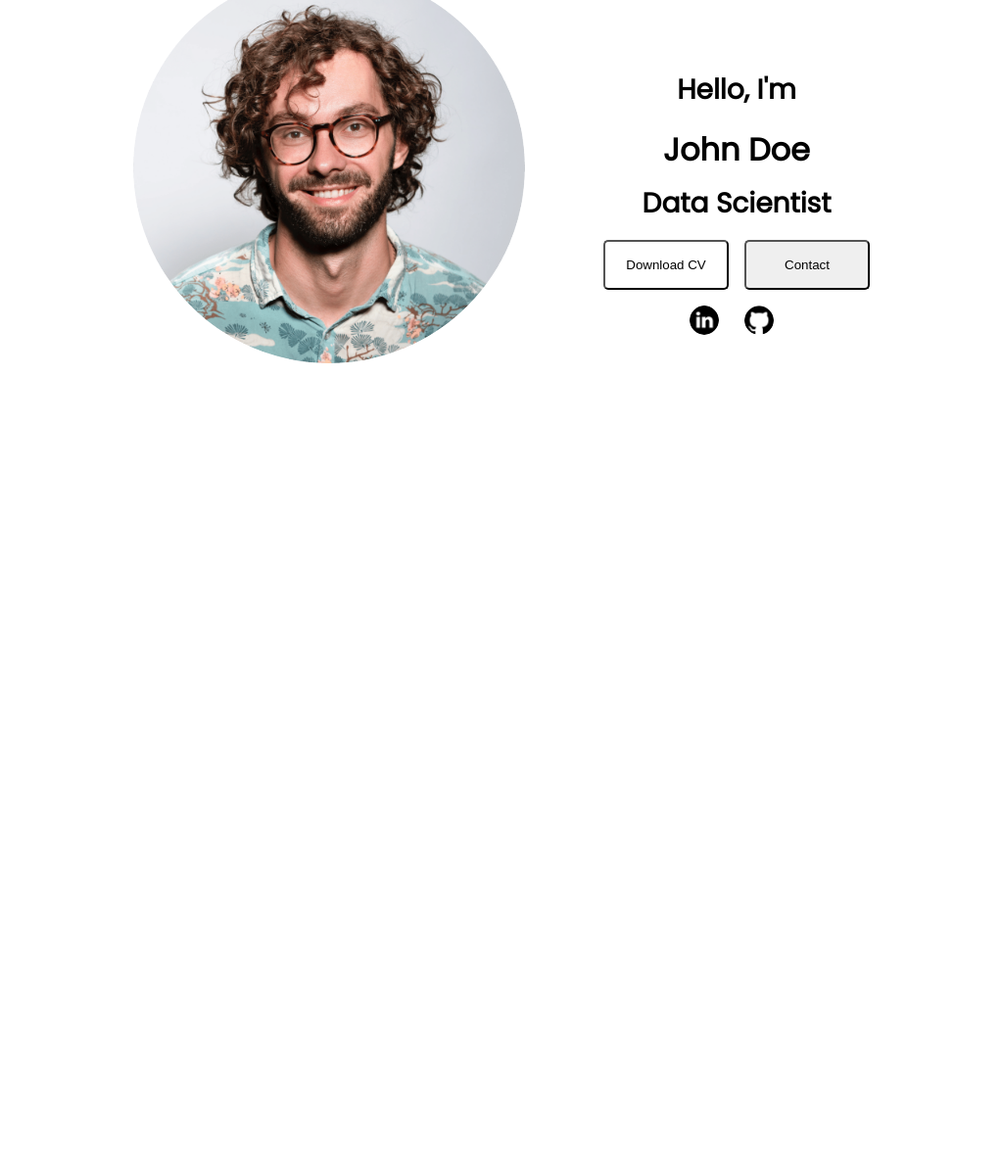
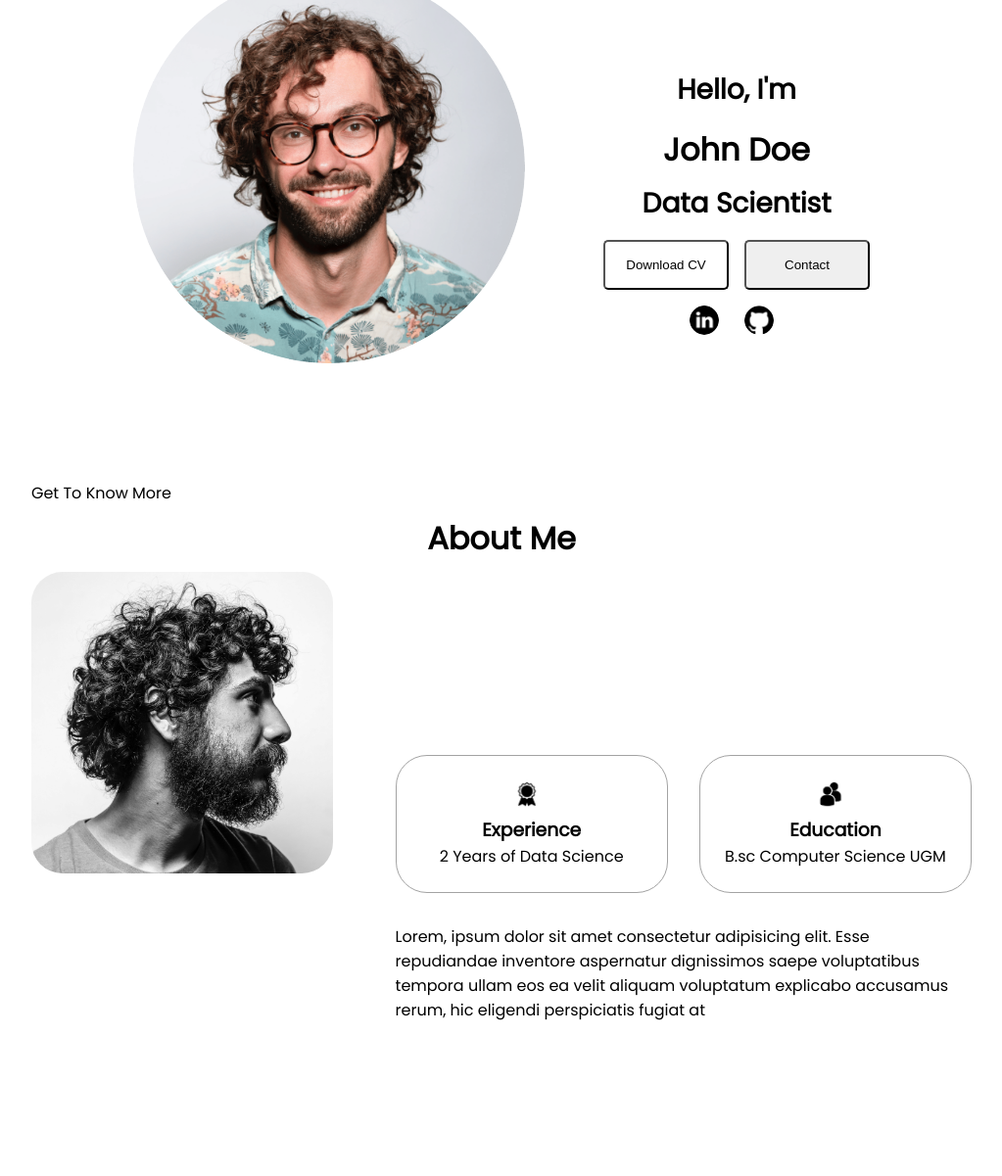
Before and after one commit to kbdp1305/personal-website, a plain HTML site: page index.html in a window 1280 px wide. Shown: the part 285-1486 px from the top of the page at 98% size, without its empty margins (128-1151 px from the left). Before the commit the page ends 800 px from the top, so only its background shows below. Drawn offline with Linux system fonts and the light colour scheme.

Commit message:
done aboutme

```diff
--- a/index.html
+++ b/index.html
@@ -57,11 +57,44 @@
                 <img src="./assets/linkedin.png" alt="My Linkedin Profile"
                 class="icon" onclick="location.href='https://www.linkedin.com/in/dharma-putra1305/'">
                 <img src="./assets/github.png" alt="My Linkedin Profile"
-                class="icon" onclick="location.href='https://github.com/kbdp1305'">
+                class="icon" onclick="location.href='https://github.com/kbdp1305'"/>
 
             </div>
         </div>
     </section>
+    <section id="about">
+        <p class="section_text_p1">Get To Know More</p>
+        <h1 class ="title">About Me</h1>
+        <div class="section-container">
+            <div class="section_pic-containers">
+                <img src="./assets/about-pic.png" alt="Profile Picture" class="about-pic"/>
+
+            </div>
+            <div class="about-details-container">
+                <div class="about-containers">
+                    <div class="details-container">
+                        <img src="./assets/experience.png" alt="Experience icon"
+                        class="icon"/>
+                        <h3>Experience</h3>
+                        <p>2 Years of Data Science</p>
+                    </div>
+                    <div class="details-container">
+                        <img src="./assets/education.png" alt="Education icon" class="icon"/>
+                        <h3>Education</h3>
+                        <p>B.sc Computer Science UGM</p>
+                    </div>
+
+                </div>
+                <div class="text-container">
+                    <p>Lorem, ipsum dolor sit amet consectetur adipisicing elit. Esse repudiandae inventore aspernatur dignissimos saepe voluptatibus tempora ullam eos ea velit aliquam voluptatum explicabo accusamus rerum, hic eligendi perspiciatis fugiat at</p></div>
+            </div>
+
+        </div>
+
+
+
+    </section>
+
   <script src="script.js"></script>
 </body>
 </html>
--- a/style.css
+++ b/style.css
@@ -263,3 +263,55 @@ cursor: pointer;
     cursor: pointer;
     margin-right: 10px;
 }
+
+/* About Section */
+#about {
+    position: relative;
+  }
+
+  .about-containers {
+    gap: 2rem;
+    margin-bottom: 2rem;
+    margin-top: 2rem;
+  }
+
+  .about-details-container {
+    justify-content: center;
+    flex-direction: column;
+  }
+
+  .about-containers,
+  .about-details-container {
+    display: flex;
+  }
+
+  .about-pic {
+    border-radius: 2rem;
+  }
+
+  .arrow {
+    position: absolute;
+    right: -5rem;
+    bottom: 2.5rem;
+  }
+
+  .details-container {
+    padding: 1.5rem;
+    flex: 1;
+    background: white;
+    border-radius: 2rem;
+    border: rgb(53, 53, 53) 0.1rem solid;
+    border-color: rgb(163, 163, 163);
+    text-align: center;
+  }
+
+  .section-container {
+    gap: 4rem;
+    height: 80%;
+  }
+
+  .section__pic-container {
+    height: 400px;
+    width: 400px;
+    margin: auto 0;
+  }
```
Also changed, not shown: assets/about-pic.png (added), assets/education.png (added), assets/experience.png (added).
